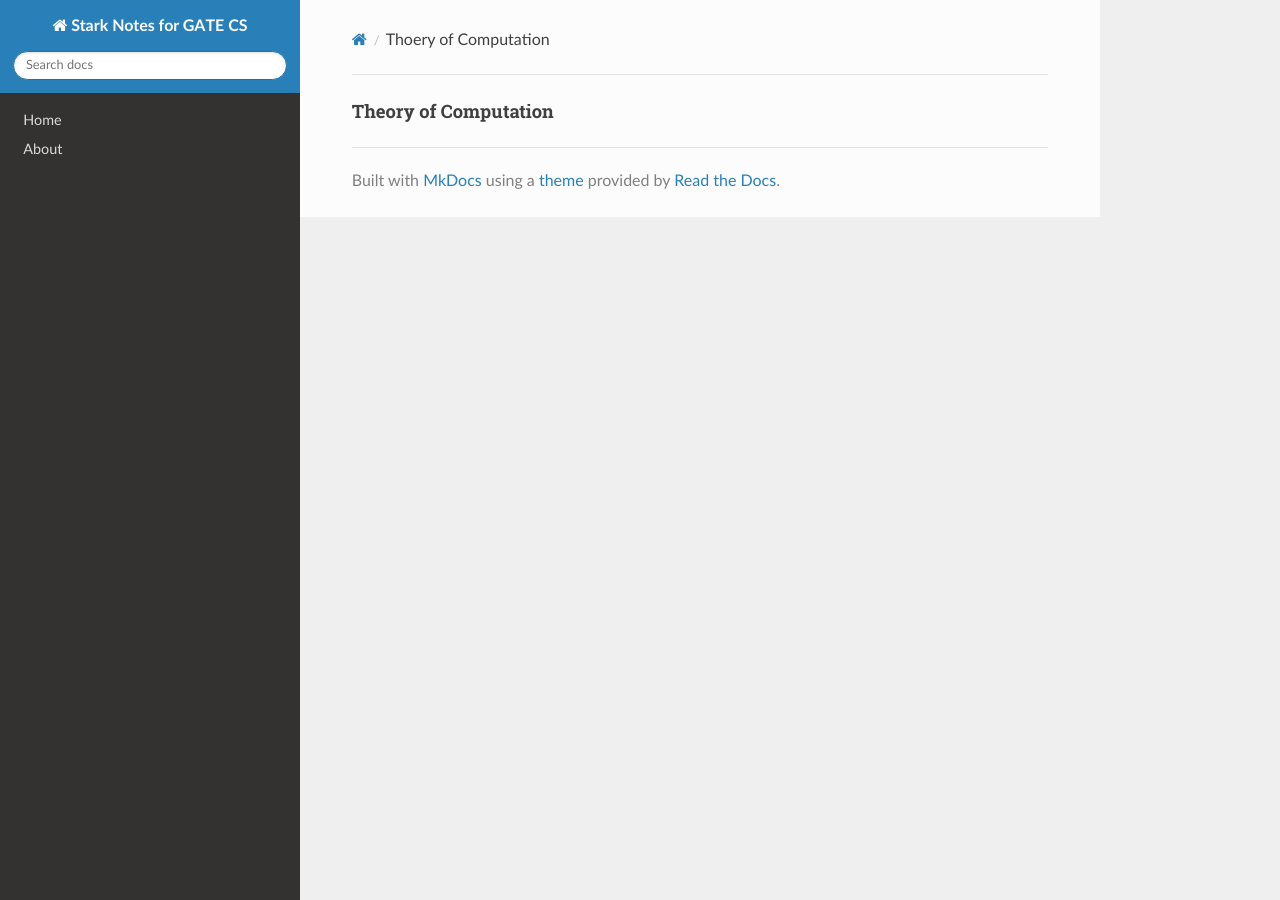
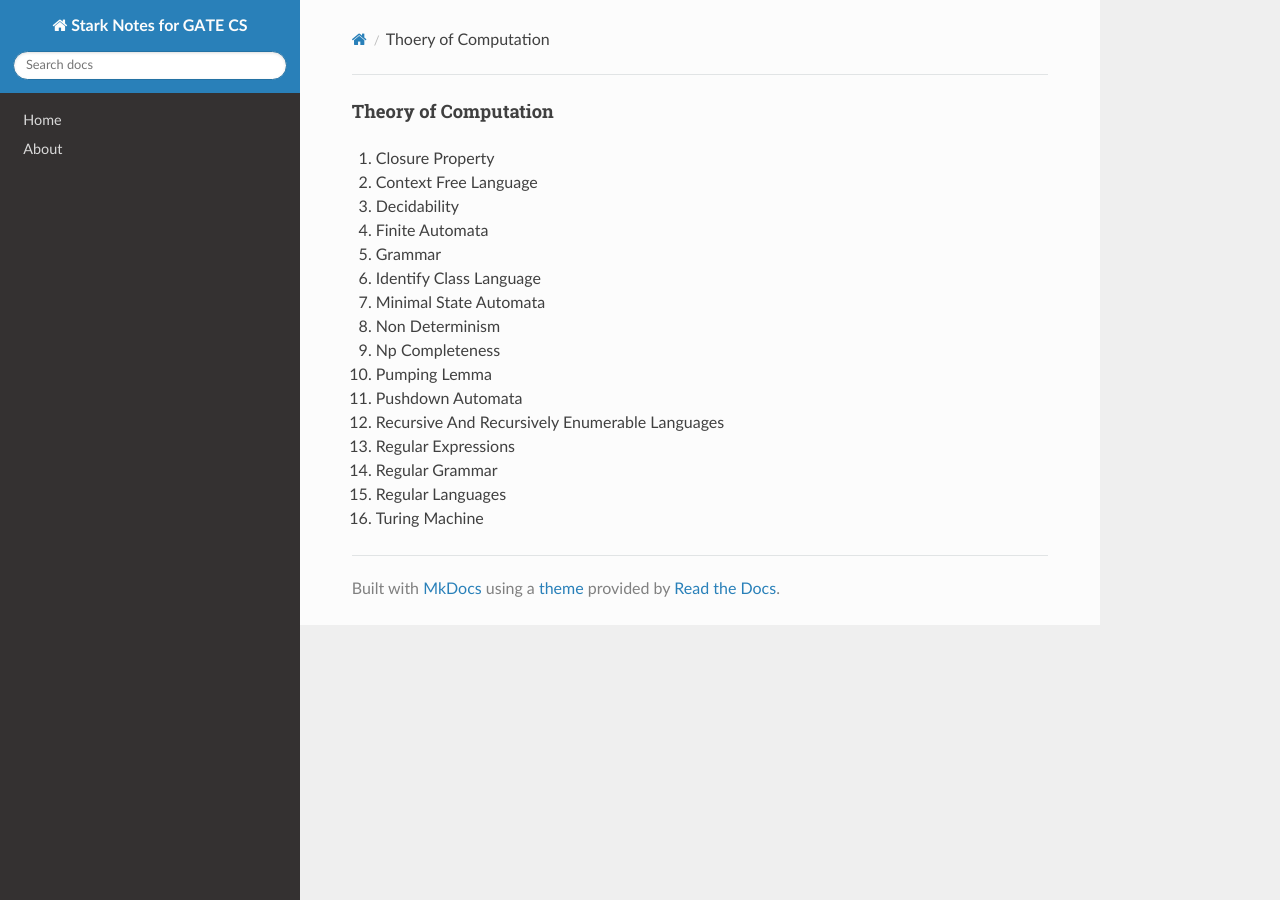
Before and after one commit to Bharathbrothers/stark-notes, an MkDocs documentation site: the page built from docs/Thoery-of-Computation.md, in a window 1280 px wide. Built offline with MkDocs 1.6.1, drawn with Linux system fonts in a browser that asks for light colours; nearby versions of some CDN libraries.

Commit message:
Update Thoery-of-Computation.md

```diff
--- a/docs/Thoery-of-Computation.md
+++ b/docs/Thoery-of-Computation.md
@@ -1 +1,18 @@
 #### Theory of Computation
+
+1. Closure Property
+2. Context Free Language
+3. Decidability
+4. Finite Automata
+5. Grammar
+6. Identify Class Language
+7. Minimal State Automata
+8. Non Determinism
+9. Np Completeness
+10. Pumping Lemma
+11. Pushdown Automata
+12. Recursive And Recursively Enumerable Languages
+13. Regular Expressions
+14. Regular Grammar
+15. Regular Languages
+16. Turing Machine
```
